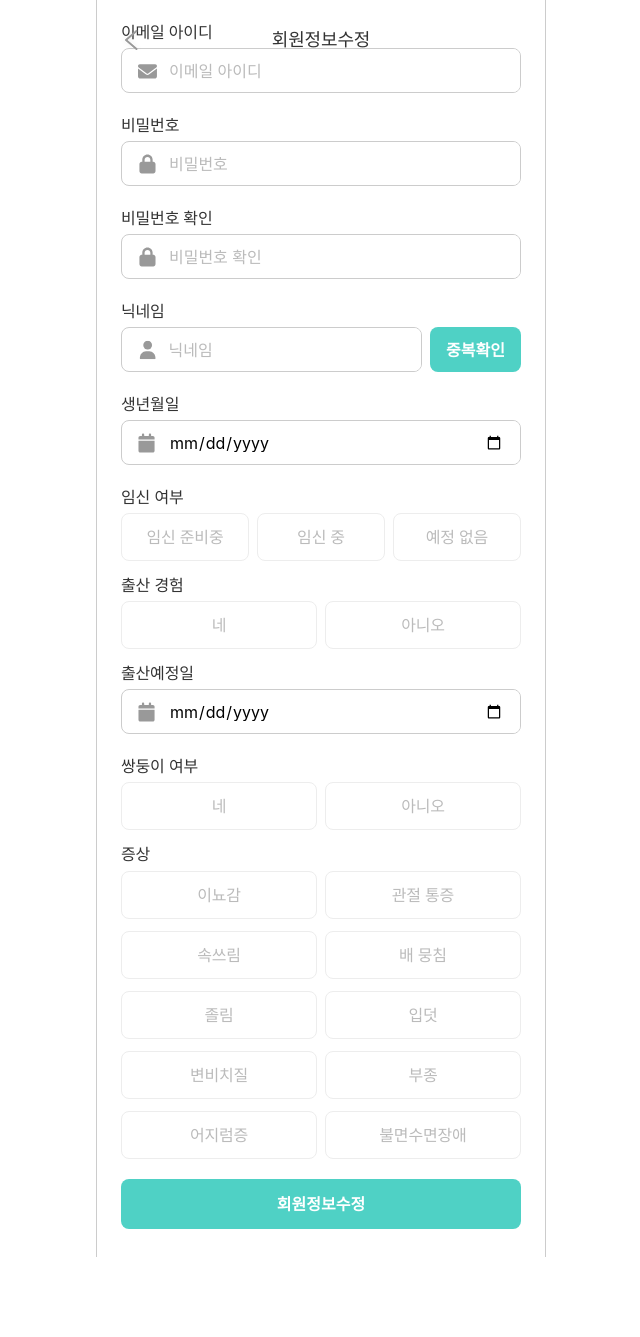
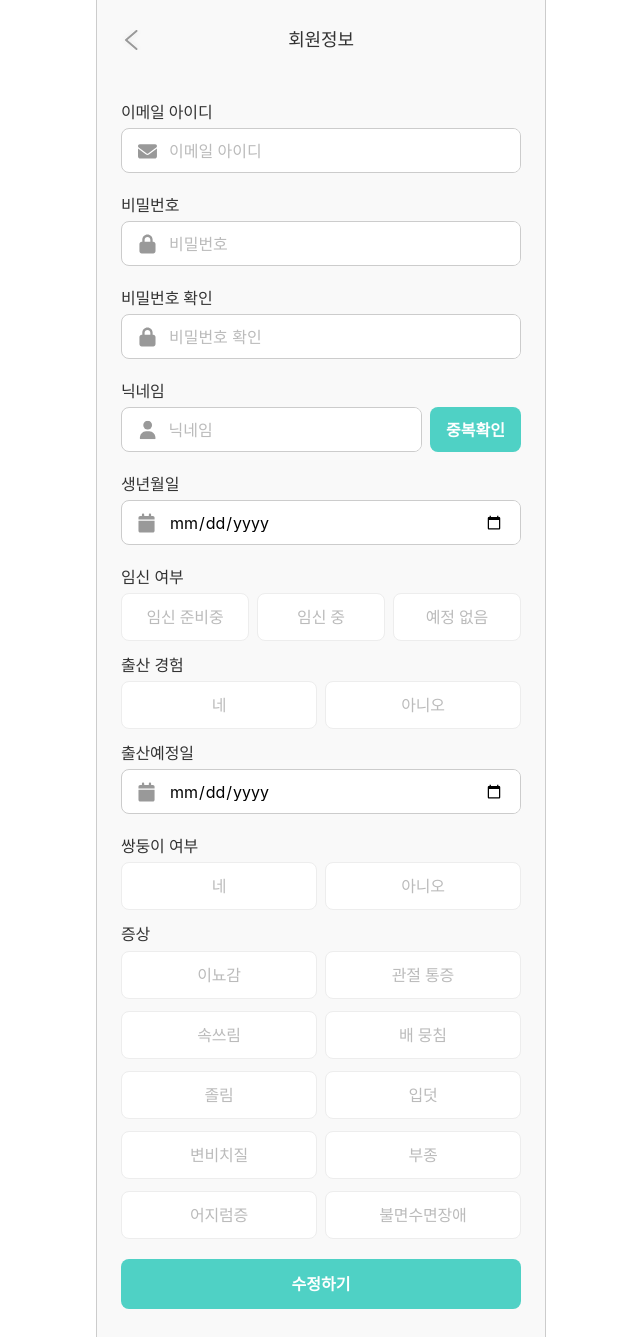
Before and after one commit to WomanTech2025-MoWo/MoWo_FE, a React (Create React App) app: page /profile in a window 1280 px wide. Shown: the whole page, without its empty margins (319-959 px from the left). Before the commit the page ends 1257 px from the top, so only its background shows below. Built offline with nearby package versions, Linux system fonts and the light colour scheme; a web font is replaced by a local one.

Commit message:
♻️[Refactor] 레이아웃 스타일 적용 및 버튼 텍스트 회원정보수정 → 수정하기로 변경

```diff
--- a/src/pages/auth/ProfilePage.tsx
+++ b/src/pages/auth/ProfilePage.tsx
@@ -1,4 +1,5 @@
 import React from 'react';
+import styled from 'styled-components';
 import InnerLayout from '../../layouts/InnerLayout';
 import HeaderWithBack from '../../layouts/HeaderWithBack';
 import IdPwForm from './components/IdPwForm';
@@ -8,6 +9,8 @@ import OnboardingStep2Form from './components/OnboardingStep2Form';
 import OnboardingStep3Form from './components/OnboardingStep3Form';
 import { PrimaryButton } from '../../components/buttons/PrimaryButton';
 
+const ProfileWrap = styled(InnerLayout)``;
+
 const ProfilePage = () => {
   const handleSubmit = (e: React.FormEvent<HTMLFormElement>) => {
     e.preventDefault(); // 페이지 새로고침 방지
@@ -15,8 +18,8 @@ const ProfilePage = () => {
   };
 
   return (
-    <>
-      <HeaderWithBack>회원정보수정</HeaderWithBack>
+    <ProfileWrap bgColor="gray-light" innerPadding={false} withHeader={true}>
+      <HeaderWithBack>회원정보</HeaderWithBack>
       <InnerLayout>
         <form onSubmit={handleSubmit}>
           <IdPwForm />
@@ -24,10 +27,10 @@ const ProfilePage = () => {
           <OnboardingStep1Form />
           <OnboardingStep2Form />
           <OnboardingStep3Form />
-          <PrimaryButton type="submit">회원정보수정</PrimaryButton>
+          <PrimaryButton type="submit">수정하기</PrimaryButton>
         </form>
       </InnerLayout>
-    </>
+    </ProfileWrap>
   );
 };
 
```
